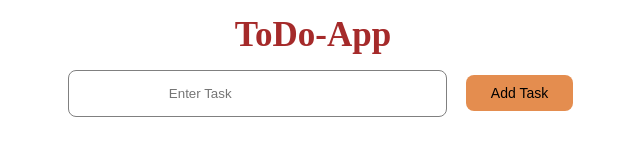
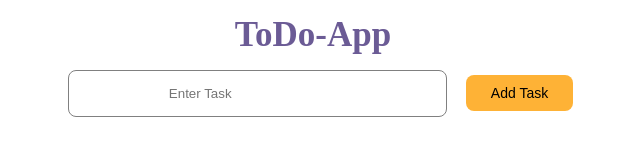
Before and after one commit to MuhammadAhmad-1/App, a plain HTML site: page index.html in a window 1280 px wide. Shown: the whole page, without its empty margins (327-967 px from the left). Drawn offline with Linux system fonts and the light colour scheme.

Commit message:
change some styling in style.css

```diff
--- a/style.css
+++ b/style.css
@@ -7,7 +7,7 @@ section{
 }
 h1{
     font-size: 35px;
-    color: brown;
+    color: #6b5b95;
     margin: 15px;
 }
 #task input{
@@ -16,16 +16,19 @@ h1{
     border:1px solid grey;
     border-radius: 8px;
 }
+#task input:hover{
+    border: 2px solid #feb236;
+}
 #add{
     border: none;
     padding: 10px 25px;
     font-size: 14px;
-    background-color: rgb(228, 141, 79);
+    background-color: #feb236;
     color: black;
     border-radius:8px ;
-    transition:  1s ease-in-out;
+    transition:  .3s ease-in-out;
 }
 #add:hover{
     color: white;
-    background-color: rgb(207, 98, 20);
+    background-color: #ff7b25;
 }
```
